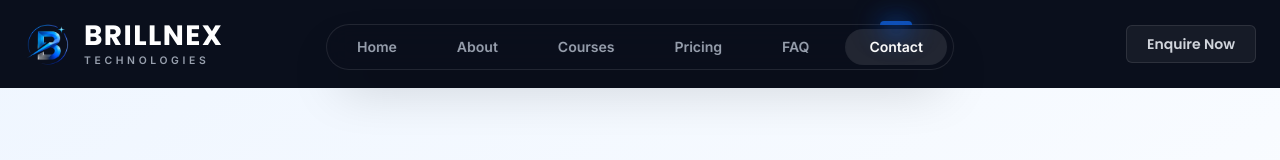
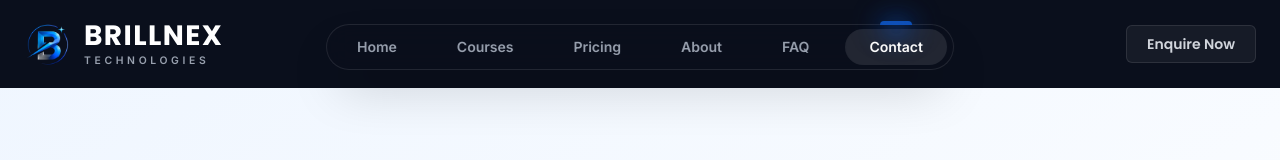
Before and after one commit to reddyrohan2003/brillnex-tech, a Next.js app: page / in a window 1280 px wide. Shown: the top 160 px of the page. Built offline with nearby package versions, Linux system fonts and the light colour scheme.

Commit message:
chore: align navigation bar links with layout page order

```diff
--- a/src/app/layout.tsx
+++ b/src/app/layout.tsx
@@ -29,9 +29,9 @@ export default function RootLayout({
 }>) {
   const navItems = [
     { name: "Home", url: "/#home", icon: "home" },
-    { name: "About", url: "/#about", icon: "info" },
     { name: "Courses", url: "/courses", icon: "book-open" },
     { name: "Pricing", url: "/#pricing", icon: "credit-card" },
+    { name: "About", url: "/#about", icon: "info" },
     { name: "FAQ", url: "/#faq", icon: "help-circle" },
     { name: "Contact", url: "/#contact", icon: "mail" },
   ];
--- a/src/components/home/Header.tsx
+++ b/src/components/home/Header.tsx
@@ -8,9 +8,9 @@ import { cn } from "@/lib/utils";
 
 const NAV_LINKS = [
   { name: "Home", href: "/" },
-  { name: "About", href: "/#about" },
   { name: "Courses", href: "/courses" },
   { name: "Pricing", href: "/#pricing" },
+  { name: "About", href: "/#about" },
   { name: "FAQ", href: "/#faq" },
   { name: "Contact", href: "/#contact" },
 ];
```
